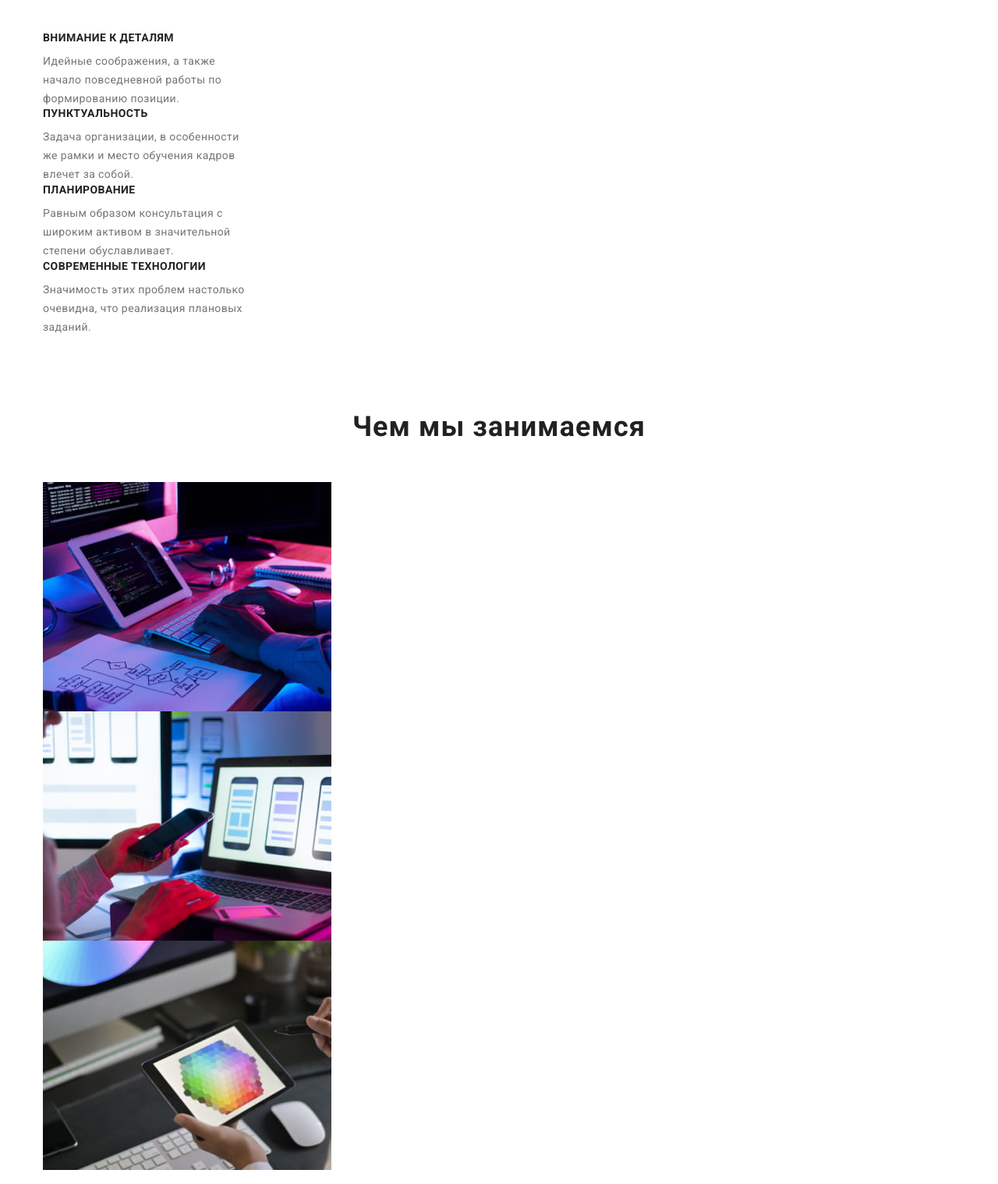
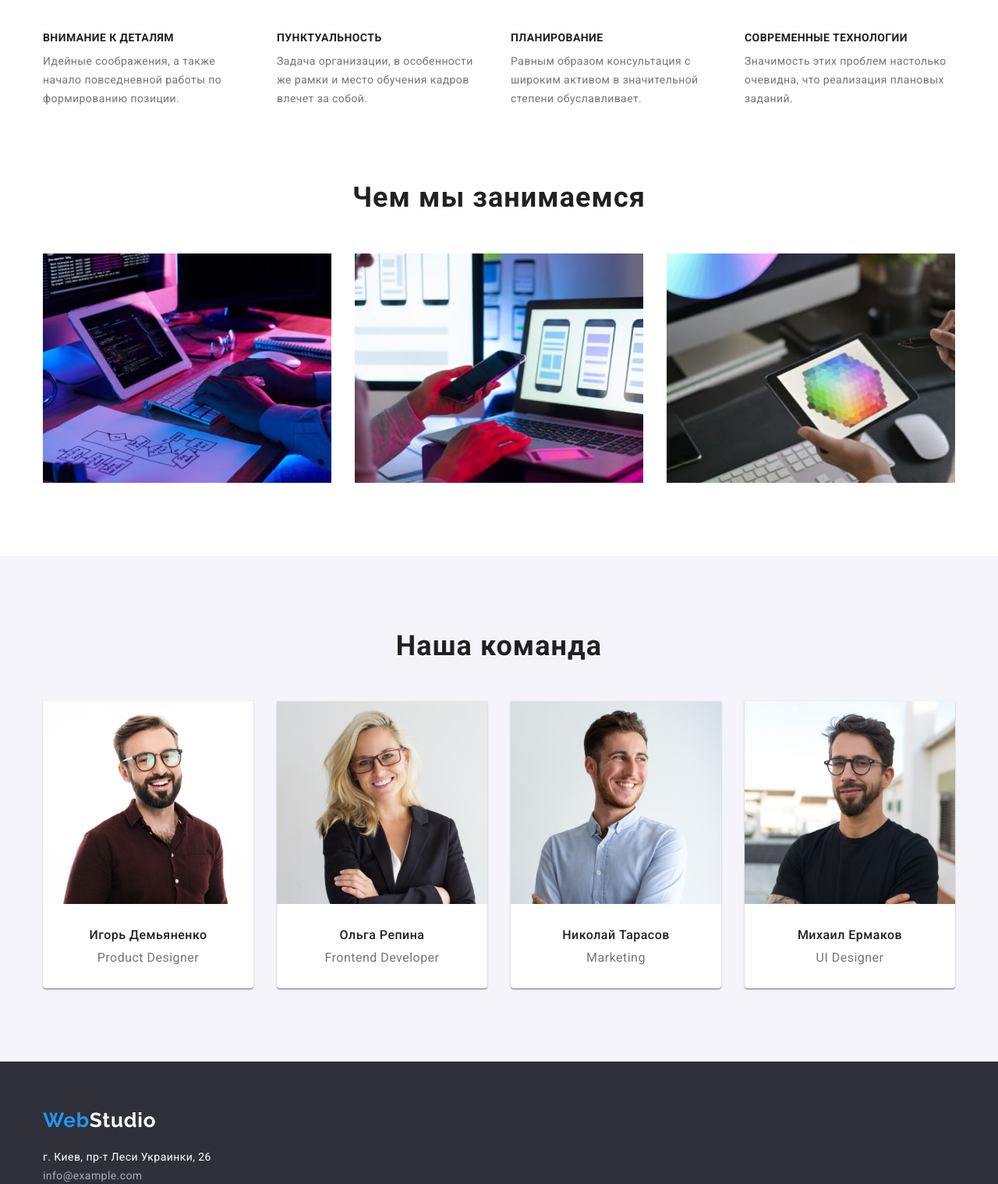
Before and after one commit to yuliia-tymchuk/goit-markup-hw-03, a plain HTML site: page index.html in a window 1280 px wide. Shown: the part 720-2238 px from the top of the page at 78% size. Drawn offline with nearby package versions, Linux system fonts and the light colour scheme.

Commit message:
flex for main in in index

```diff
--- a/css/styles.css
+++ b/css/styles.css
@@ -155,9 +155,16 @@ body {
   color: var(--title-color);
 }
 /* section features*/
-.section {
+.features-section {
   padding-top: 94px;
   padding-bottom: 94px;
+}
+.features-list {
+  display: flex;
+  align-items: center;
+}
+.features-item:not(:last-child) {
+  margin-right: 30px;
 }
 .features-title {
   font-weight: 700;
@@ -182,6 +189,14 @@ body {
 .work-title {
   margin-bottom: 50px;
 }
+.work-list {
+  display: flex;
+  margin-left: -30px;
+}
+.work-item {
+  flex-basis: calc(100% / 3 - 30px);
+  margin-left: 30px;
+}
 
 /* section team */
 .team-section {
@@ -192,11 +207,21 @@ body {
 .our-team-title {
   margin-bottom: 50px;
 }
+.team-list {
+  display: flex;
+  margin-left: -30px;
+}
 .team-box {
   background: var(--primary-bg-color);
+  box-shadow: 0px 1px 3px rgba(0, 0, 0, 0.12), 0px 1px 1px rgba(0, 0, 0, 0.14),
+    0px 2px 1px rgba(0, 0, 0, 0.2);
+  border-radius: 0px 0px 4px 4px;
+  flex-basis: calc(100% / 3 - 30px);
+  margin-left: 30px;
 }
 .team-desc {
-  margin-top: 30px;
+  padding-top: 30px;
+  padding-bottom: 30px;
 }
 .team-title {
   font-weight: 500;
--- a/index.html
+++ b/index.html
@@ -63,32 +63,32 @@
         </div>
       </section>
 
-      <section class="section">
+      <section class="features-section">
         <div class="container">
           <h2 hidden class="section-title">Особенности</h2>
           <ul class="features-list">
-            <li>
+            <li class="features-item">
               <h3 class="features-title">Внимание к деталям</h3>
               <p class="features-text">
                 Идейные соображения, а также начало повседневной работы по
                 формированию позиции.
               </p>
             </li>
-            <li>
+            <li class="features-item">
               <h3 class="features-title">Пунктуальность</h3>
               <p class="features-text">
                 Задача организации, в особенности же рамки и место обучения
                 кадров влечет за собой.
               </p>
             </li>
-            <li>
+            <li class="features-item">
               <h3 class="features-title">Планирование</h3>
               <p class="features-text">
                 Равным образом консультация с широким активом в значительной
                 степени обуславливает.
               </p>
             </li>
-            <li>
+            <li class="features-item">
               <h3 class="features-title">Современные технологии</h3>
               <p class="features-text">
                 Значимость этих проблем настолько очевидна, что реализация
@@ -103,7 +103,7 @@
         <div class="container">
           <h2 class="work-title section-title">Чем мы занимаемся</h2>
           <ul class="work-list">
-            <li>
+            <li class="work-item">
               <img
                 src="./images/box-1.jpg"
                 alt="Написание кода"
@@ -111,7 +111,7 @@
                 height="294"
               />
             </li>
-            <li>
+            <li class="work-item">
               <img
                 src="./images/box-2.jpg"
                 alt="Работа с телефоном"
@@ -119,7 +119,7 @@
                 height="294"
               />
             </li>
-            <li>
+            <li class="work-item">
               <img
                 src="./images/box-3.jpg"
                 alt="Выбор цвета"
```
